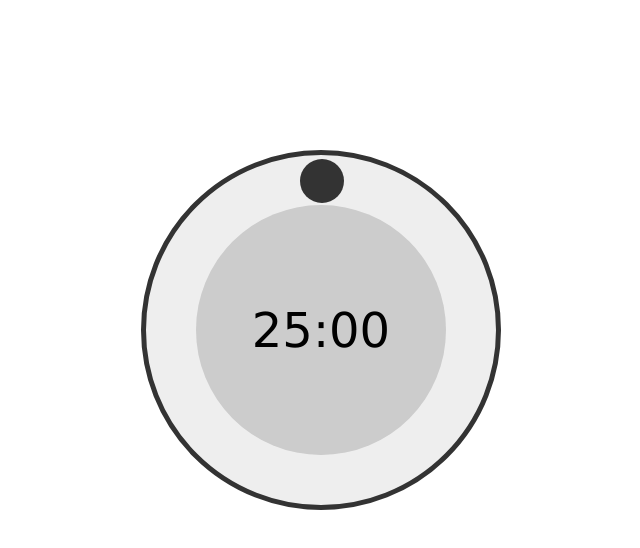
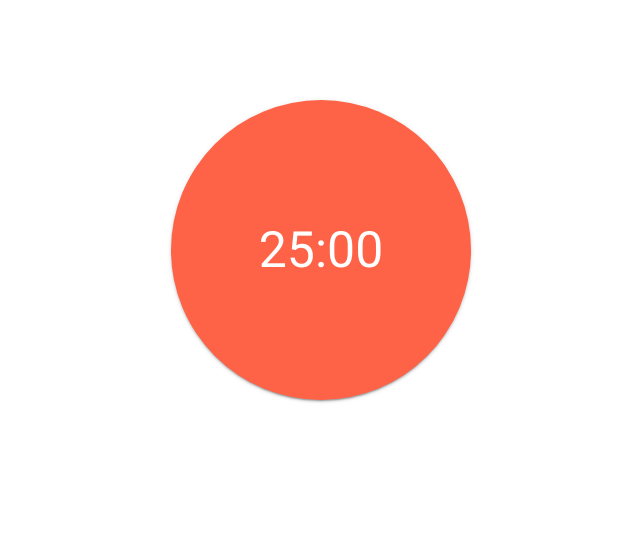
Before and after one commit to daon/pomodoro-clock, a website built with webpack: page src/index.html in a window 1280 px wide. Shown: the whole page, without its empty margins (319-959 px from the left). Built offline with nearby package versions, Linux system fonts and the light colour scheme.

Commit message:
Day 3 - Added babel, started on styling the clock

```diff
--- a/package.json
+++ b/package.json
@@ -14,6 +14,9 @@
   "author": "Dan Andersson <dan.andersson@chimpiq.com> (https://chimpiq.com/)",
   "license": "MIT",
   "dependencies": {
+    "babel-core": "^6.18.2",
+    "babel-loader": "^6.2.8",
+    "babel-preset-es2015": "^6.18.0",
     "clean-webpack-plugin": "^0.1.14",
     "css-loader": "^0.26.0",
     "extract-text-webpack-plugin": "^1.0.1",
--- /dev/null
+++ b/src/app/pomodoro/pomodoro.js
@@ -0,0 +1,3 @@
+export let pomodoro = () => {
+
+}
--- a/src/index.html
+++ b/src/index.html
@@ -6,17 +6,12 @@
         <meta name="viewport" content="width=device-width, initial-scale=1">
         <title>Pomodoro Clock</title>
 
+        <link href="https://fonts.googleapis.com/css?family=Roboto:400,700" rel="stylesheet">
         <link href="<%= htmlWebpackPlugin.files.css %>" rel="stylesheet">
     </head>
     <body>
         <div class="pomodoro">
-            <div class="controls">
-                <div class="clock">
-                    25:00
-                </div>
-                <div class="selector">
-                </div>
-            </div>
+            <a class="clock">25:00</a>
         </div>
 
         <script src="<%= htmlWebpackPlugin.files.js %>"></script>
--- a/src/main.css
+++ b/src/main.css
@@ -1,38 +1,22 @@
 .pomodoro {
-    width: 360px;
-    margin: 150px auto;
-    font-family: Verdana, Geneva, Tahoma, sans-serif;
-}
-
-.controls {
-    position: relative;
-    padding: 50px;
-    background: #eee;
-    border-radius: 50%;
-    border: 5px solid #333;
+    width: 300px;
+    margin: 100px auto;
+    font-family: 'Roboto', Verdana, Geneva, Tahoma, sans-serif;
 }
 
 .clock {
-    font-size: 48px;
+    font-size: 50px;
     text-align: center;
-    height: 250px;
-    width: 250px;
-    background: #ccc;
+    height: 300px;
+    width: 300px;
+    background: rgba(255, 99, 71, 1);
+    color: #fff;
+    display: block;
+    text-decoration: none;
+    cursor: pointer;
     border-radius: 50%;
-    line-height: 250px;
+    line-height: 300px;
+    box-shadow: 0 2px 2px 0 rgba(0, 0, 0, 0.14),
+        0 1px 5px 0 rgba(0, 0, 0, 0.12),
+        0 3px 1px -2px rgba(0,0,0, 0.2);
 }
-
-.selector {
-    width: 44px;
-    height: 44px;
-    border-radius: 50%;
-    background: #333;
-    position: absolute;
-    top: 4px;
-    left: 154px;
-}
-
-.selector:hover {
-    cursor: pointer;
-    background: #ccc;
-}
--- a/src/main.js
+++ b/src/main.js
@@ -1,3 +1,4 @@
 require('raw!./index.html');
 require('./main.css');
-var app = require('./app/app');
+
+import app from './app/app';
--- a/webpack.config.js
+++ b/webpack.config.js
@@ -20,6 +20,14 @@ module.exports = {
                 test: /\.css$/,
                 exclude: /node_modules/,
                 loader: ExtractTextPlugin.extract('style', 'css')
+            },
+            {
+                test: /\.js$/,
+                exclude: /node_modules/,
+                loader: 'babel',
+                query: {
+                    presets: ['es2015']
+                }
             }
         ]
     },
```
Also changed, not shown: .eslintrc.json (added), 1 other file.
